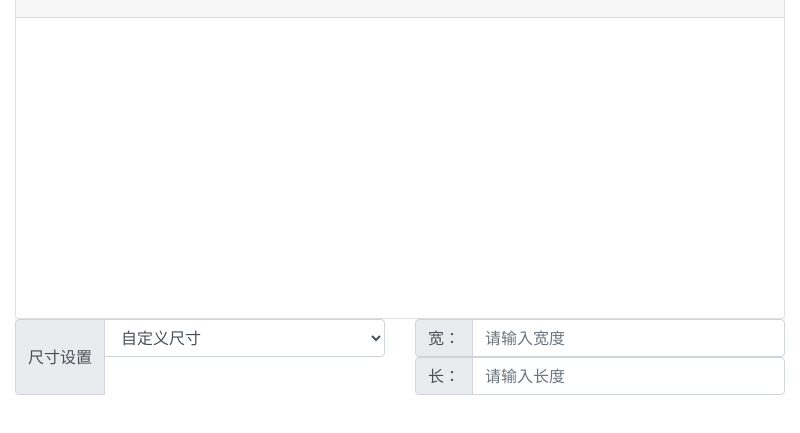
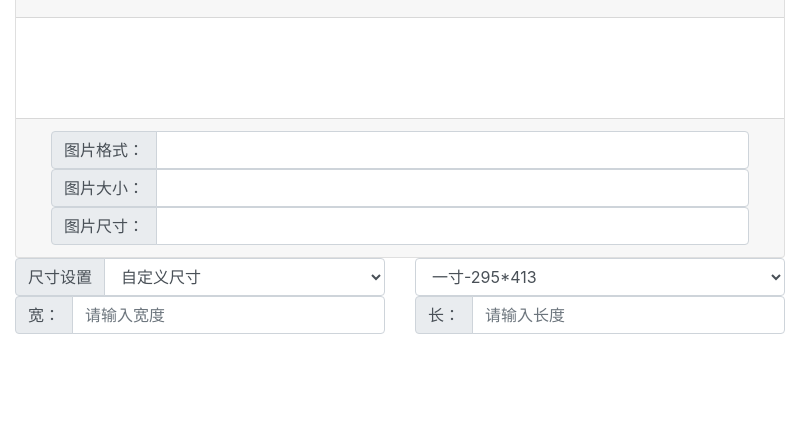
Before and after one commit to wangchengxin/photo-converter, an Electron app: page index.html in a window 800 px wide. Shown: the part 45-478 px from the top of the page. Drawn offline with Linux system fonts and the light colour scheme.

Commit message:
update page layout

```diff
--- a/index.html
+++ b/index.html
@@ -25,38 +25,57 @@
                     <div class="card-header">
                         <h4>请将需要处理的图片拖入下方</h4>
                     </div>
-                    <div id="image-display" class="card-body" style="height: 300px;">
+                    <div id="image-display" class="card-body" style="height: 100px;width: 20px;">
                         <img>
+                    </div>
+                    <div class="card-footer">
+                        <div class="input-group col-md">
+                            <div class="input-group-prepend">
+                                <span class="input-group-text" id="basic-addon1">图片格式：</span>
+                            </div>
+                            <input type="text" class="form-control" aria-describedby="basic-addon1">
+                        </div>
+                        <div class="input-group col-md">
+                            <div class="input-group-prepend">
+                                <span class="input-group-text" id="basic-addon1">图片大小：</span>
+                            </div>
+                            <input type="text" class="form-control" aria-describedby="basic-addon1">
+                        </div>
+                        <div class="input-group col-md">
+                            <div class="input-group-prepend">
+                                <span class="input-group-text" id="basic-addon1">图片尺寸：</span>
+                            </div>
+                            <input type="text" class="form-control" aria-describedby="basic-addon1">
+                        </div>
                     </div>
                 </div>
             </div>
         </div>
         <div class="row">
-            <div class="input-group col-md">
+            <div class="input-group col-md-6">
                 <div class="input-group-prepend">
                     <span class="input-group-text" id="basic-addon1">尺寸设置</span>
                 </div>
                 <select class="form-control" id="size-catalog">
-                    <option>自定义尺寸</option>
+                    <option value=“0”>自定义尺寸</option>
+                    <option value="1">常用尺寸</option>
                 </select>
             </div>
-            <div class="col-md" id="div-select-size" hidden="hidden">
+            <div class="col-md-6" id="div-select-size">
                 <select class="form-control" id="size-item">
                 </select>
             </div>
-            <div class="col-md" id="div-input-size">
-                <div class="input-group">
+            <div class="input-group col-md-6">
                 <div class="input-group-prepend">
                     <span class="input-group-text" id="basic-addon1">宽：</span>
                 </div>
                 <input type="text" class="form-control" placeholder="请输入宽度" aria-describedby="basic-addon1">
             </div>
-                <div class="input-group">
+            <div class="input-group col-md">
                 <div class="input-group-prepend">
                     <span class="input-group-text" id="basic-addon1">长：</span>
                 </div>
                 <input type="text" class="form-control" placeholder="请输入长度" aria-describedby="basic-addon1">
-                </div>
             </div>
         </div>
     </div>
--- a/resources/images/image-size.json
+++ b/resources/images/image-size.json
@@ -1,8 +1,4 @@
 [
-    {
-        "id":0,
-        "catalog": "常用尺寸",
-        "item": [
     {
         "name": "一寸",
         "width": 295,
@@ -32,13 +28,7 @@
         "name": "拼多多",
         "width": 750,
         "height": 352
-            }
-        ]
     },
-    {
-        "id":1,
-        "catalog": "考试证件",
-        "item": [
     {
         "name": "社保/身份证",
         "width": 358,
@@ -60,5 +50,3 @@
         "height": 640
     }
 ]
-    }
-]
--- a/resources/index/index.js
+++ b/resources/index/index.js
@@ -21,20 +21,21 @@ document.addEventListener('dragover', (e) => {
 
 //填充下拉列表
 $.getJSON("resources/images/image-size.json", function (data) {
-  var sizeCatalog = $("#size-catalog");
+  var itemCatalog = $("#size-item");
   $.each(data, function (infoIndex, info) {
     //主题分类
-    var catalogSelect = document.createElement("option");
-    catalogSelect.innerText = info['catalog'];
-    catalogSelect.setAttribute('item-id', info['id']);
-    sizeCatalog.append(catalogSelect);
+    var itemSelect = document.createElement("option");
+    var name = info['name'];
+    var width = info['width'];
+    var height = info['height'];
+    itemSelect.innerText = name + '-' + width + "*" + height;
+    itemSelect.setAttribute('width', width);
+    itemSelect.setAttribute('height', width);
+    itemCatalog.append(itemSelect);
   });
 });
 
 //首选项选择触发事件
 $('#size-catalog').on("change", function () {
   var itemId = $(this).find('option:selected').attr('item-id');
-  //填充内容
-  $.getJSON("resources/images/image-size.json", function (data) {
-  });
 });
```
Lines whose indentation alone changed are shown as unchanged.
